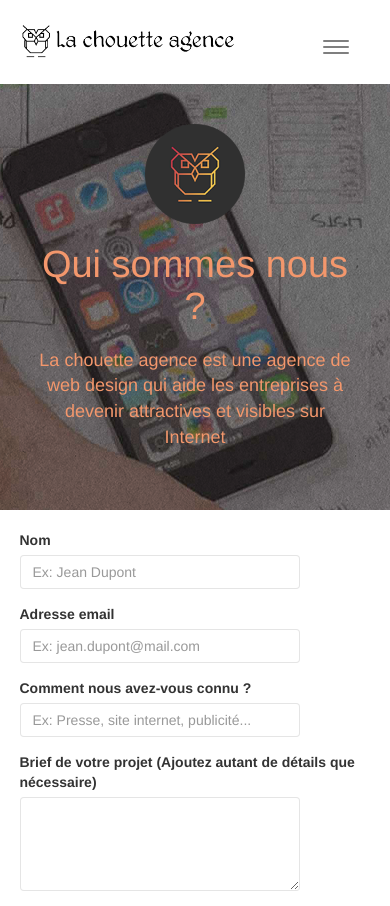
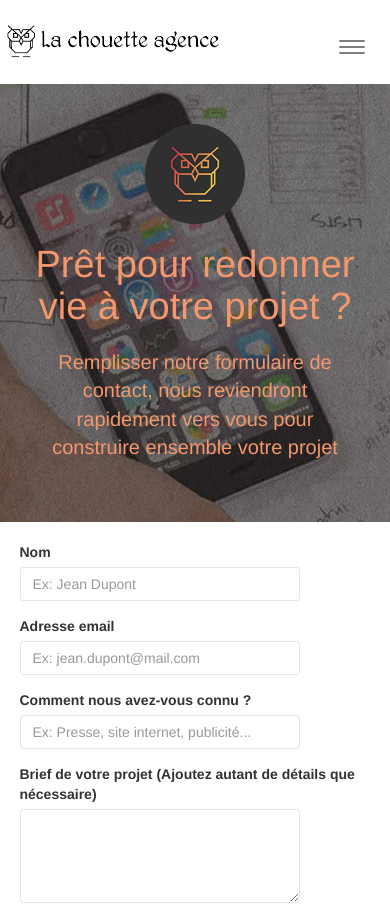
Before and after one commit to ghislaingirardeau/GirardeauGhislain_4_02022021, a plain HTML site: page page2.html in a window 390 px wide. Shown: the top 906 px of the page. Drawn offline with nearby package versions, Linux system fonts and the light colour scheme.

Commit message:
correction responsive du btn navigation

```diff
--- a/page2.html
+++ b/page2.html
@@ -13,9 +13,9 @@
 	<link rel="stylesheet" type="text/css" href="./css/et-line.css">
 
 
-	<script src="./js/jquery-2.1.0.min.js"></script>
-	<script src="./js/bootstrap.min.js"></script>
-	<script src="./js/blocs.min.js"></script>
+	<script src="./js/jquery-2.1.0.js"></script>
+	<script src="./js/bootstrap.js"></script>
+	<script src="./js/blocs.js"></script>
 	<script src="./js/jqBootstrapValidation.js"></script>
 	<script src="./js/formHandler.js"></script>
     <title>La chouette agence Nous Contacter</title>
@@ -23,7 +23,7 @@
 </head>
 <body class="page-container">
 
-<nav class="navbar row med-width-whitespace">
+	<nav class="navbar bloc container">
 		<div class="navbar-header">
 			<img src="img/la-chouette-agence.png"
 				alt="paris web design logo agence web meilleure agence" height="40" />
@@ -45,17 +45,18 @@
 		</div>
 	</nav>
 
+
 <header class="bloc bg-banniere d-bloc bg-t-edge bloc-bg-texture texture-paper b-parallax">
 	<div class="container bloc-lg">
 		<div class="col-sm-12">
 			<img src="img/logo.png" class="center-block image-resize-mode" width="100"
 				alt="La chouette agence, agence web paris, création logo paris" />
 			<h1 class="text-center hero-bloc-text tc-white ">
-			Qui sommes nous ?
+				Prêt pour redonner vie à votre projet ?
 			</h1>
 			<p class="mg-md text-center tc-white">
-			La chouette agence est une agence de web design qui aide les entreprises à
-			devenir attractives et visibles sur Internet
+				Remplisser notre formulaire de contact, nous reviendront rapidement vers vous pour
+				construire ensemble votre projet
 			</p>
 		</div>
 	</div>
@@ -80,7 +81,7 @@
 		<label for="input_504">
 			Comment nous avez-vous connu ?
 		</label>
-		<input class="form-control" type="email" placeholder="Ex: Presse, site internet, publicité..." required id="input_504"/>
+		<input class="form-control" placeholder="Ex: Presse, site internet, publicité..." required id="input_504"/>
 	</div>
 	<div class="form-group">
 		<label for="message">
--- a/style.css
+++ b/style.css
@@ -187,7 +187,7 @@ h1 {
 }
 
 .navbar-toggle:hover {
-  background: transparent !important;
+  background: #F3976C !important;
 }
 
 .navbar-toggle .icon-bar {
@@ -504,7 +504,8 @@ p {
   font-size: 12px;
 }
 header p {
-  font-size: 18px;
+  font-size: 20px;
+
 }
 
 .tight-width-whitespace {
```
Lines whose indentation alone changed are shown as unchanged.
